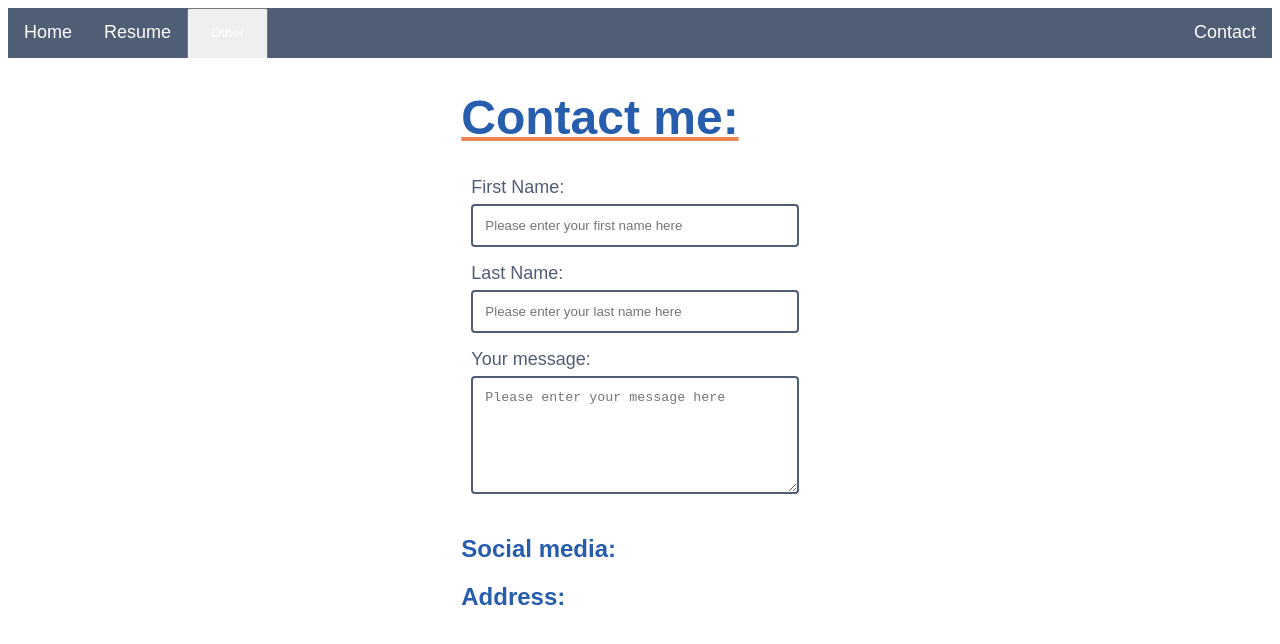
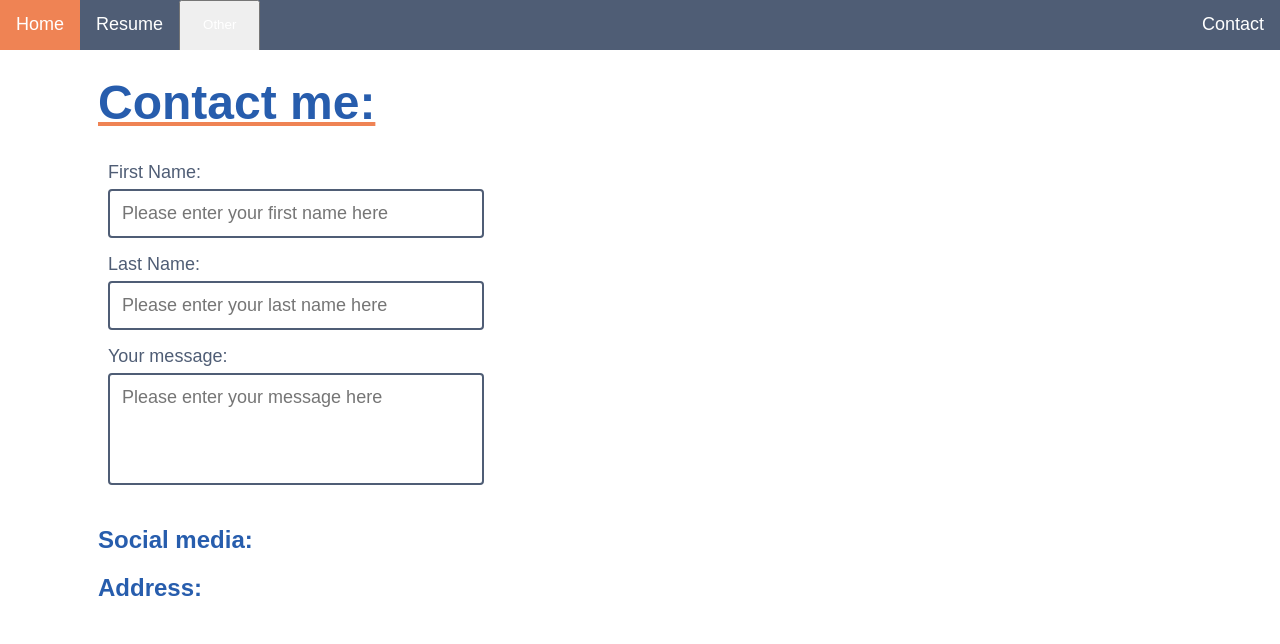
Before and after one commit to jimpapke/lmg-html, a plain HTML site: page contact.html in a window 1280 px wide. Drawn offline with Linux system fonts and the light colour scheme.

Commit message:
fixed navbar position, contact form

```diff
--- a/contact.html
+++ b/contact.html
@@ -34,7 +34,7 @@
 
   <div id="seite">
 
-    <div id="inhalt">
+    <div id="seite">
       <div id="titel">
         <h1>Contact me:</h1>
       </div>
@@ -46,13 +46,14 @@
            </li>
 
             <li>
-              <label for="fname">Last Name:</label>
+              <label for="lastname">Last Name:</label>
               <input type="text" id="lastname" name="firstname" placeholder="Please enter your last name here">
             </li>
 
+
           <li><label for="message">Your message:
-              <textarea rows=6 placeholder="Please enter your message here"></textarea>
-            </label></li>
+            <textarea rows=4 type="text" placeholder="Please enter your message here"></textarea>
+          </label></li>
         </ul>
       </form>
       <h2>Social media:</h2>
--- a/styles.css
+++ b/styles.css
@@ -4,20 +4,16 @@
 
 #seite {
   width: fit-content;
-  margin: 0px auto;
+  margin-top: 75px; /* muss größer als 50px hoch sein, da navbar 50px hoch */
+  padding-left: 30px;
 }
 
-#inhalt {
-  padding-left: 30px;
-
-}
-
-#home_inhalt p{
+#home_seite p {
   padding-left: 30px;
   font-size: x-large;
 }
 
-#home_inhalt ul li{
+#home_seite ul li{
   font-size: x-large;
   list-style: none;
 }
@@ -37,7 +33,7 @@ h1 {
   padding-left: 30px;
   font-size: 48px;
   text-decoration: underline;
-    text-decoration-color: #EF8354;
+  text-decoration-color: #EF8354;
 
 }
 
@@ -77,7 +73,9 @@ h2 {
   padding: 300px 0px 3px 30px;
 }
 
-padding oben rechts unten links .schulisches {
+padding oben rechts unten links
+
+.schulisches {
   font-size: 30px;
 }
 
@@ -98,8 +96,14 @@ padding oben rechts unten links .schulisches {
 .navbar {
   background-color: #4F5D75;
   height: 50px;
-  overflow: hidden;
+  position: fixed;
+  width: 100%;
+  top: 0;
+  left: 0;
+  right: 0;
+  z-index: 9999; /* z-layer des Elements, damit das Element immer im Vordergrund steht*/
 }
+
 
 .navbar a {
   padding: 14px 16px;
@@ -189,7 +193,9 @@ input[type=text], select, textarea {
   box-sizing: border-box;
   margin-top: 6px;
   margin-bottom: 16px;
-  resize: vertical;
+  font: icon;
+  font-size: large;
+  resize: unset;
 }
 
 .footer {
--- a/yachts/yachts.css
+++ b/yachts/yachts.css
@@ -11,7 +11,7 @@ p {
     font-size: x-large;
   }
 
-  #inhalt {
+  #seite {
     padding-left: 30px;
   }
 
@@ -103,7 +103,7 @@ float: right
     width: 70%;
 }
 
-#inhalt {
+#seite {
     padding-left: 30px;
     text-align: center;
 }
```
Also changed, not shown: books.html (+1 -1 lines), home.html (+2 -3 lines), resume.html (+1 -1 lines), yachts.html (+1 -1 lines).
